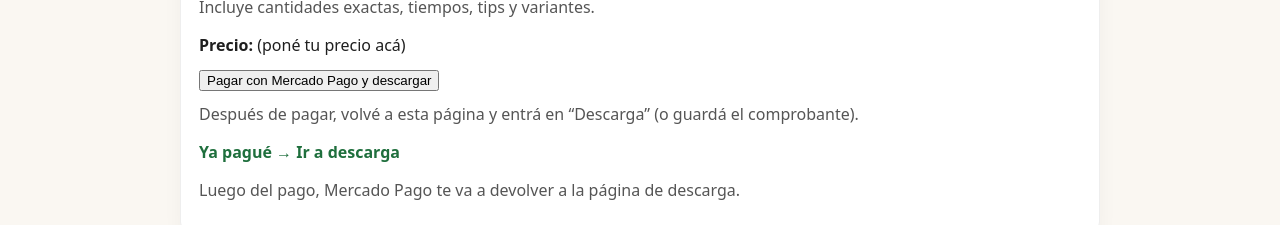
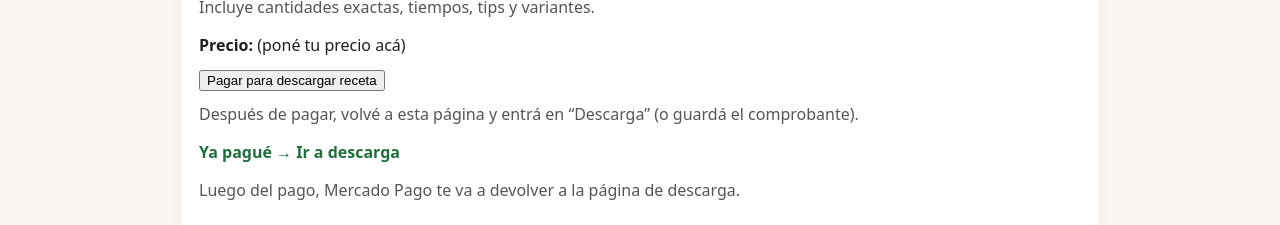
Before and after one commit to eduviga/la-cocina-de-santa, a plain HTML site: page receta-empanadas.html in a window 1280 px wide. Shown: the part 624-849 px from the top of the page. Drawn offline with Linux system fonts and the light colour scheme.

Commit message:
Add files via upload

```diff
--- a/receta-empanadas.html
+++ b/receta-empanadas.html
@@ -50,7 +50,8 @@
 
       <p style="margin:10px 0 12px;"><b>Precio:</b> (poné tu precio acá)</p>
 
-      <button class="btn" id="buyBtn">Pagar con Mercado Pago y descargar</button>
+
+      <button class="btnPagar" type="button">Pagar para descargar receta</button>
 
       <script>
         document.getElementById("buyBtn").addEventListener("click", async () => {
```
